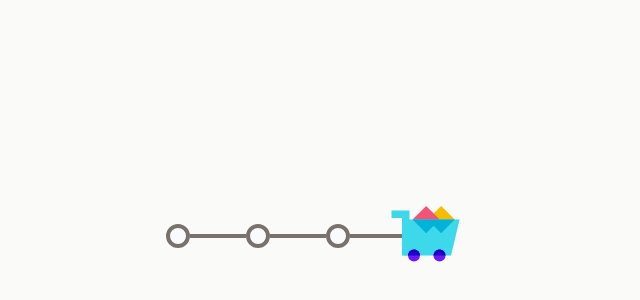
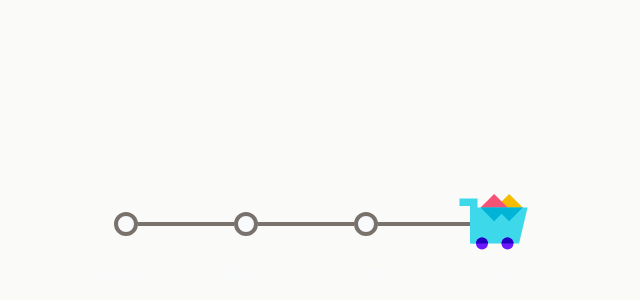
Before and after one commit to makindajack/purple-cart, a website built with Vite: page index.html in a window 1280 px wide. Shown: the part 164-464 px from the top of the page, without its empty margins (318-958 px from the left). Built offline with nearby package versions, Linux system fonts and the light colour scheme.

Commit message:
wip: added some contents
text, alignment, etc...

```diff
--- a/index.html
+++ b/index.html
@@ -2,7 +2,7 @@
 <html lang="en">
   <head>
     <meta charset="UTF-8" />
-    <link rel="icon" type="image/svg+xml" href="/vite.svg" />
+    <link rel="icon" type="image/svg+xml" href="./icon/shopping/cart.svg" />
     <meta name="viewport" content="width=device-width, initial-scale=1.0" />
     <title>Vite App</title>
     <link rel="stylesheet" href="style.css" />
@@ -11,23 +11,34 @@
     <section
       class="container mx-auto h-screen flex justify-center items-center"
     >
-      <div class="flex justify-center items-center">
+      <div class="flex flex-col">
+        <div class="flex justify-center items-center ml-4">
           <div
             class="bg-slate-50 border-4 border-stone-500 p-2 rounded-3xl"
           ></div>
-        <div class="w-14 bg-stone-500 h-1"></div>
+          <div class="w-24 bg-stone-500 h-1"></div>
           <div
             class="bg-slate-50 border-4 border-stone-500 p-2 rounded-3xl"
           ></div>
-        <div class="w-14 bg-stone-500 h-1"></div>
+          <div class="w-24 bg-stone-500 h-1"></div>
           <div
             class="bg-slate-50 border-4 border-stone-500 p-2 rounded-3xl"
           ></div>
-        <div class="w-14 bg-stone-500 h-1"></div>
+          <div class="w-24 bg-stone-500 h-1"></div>
           <img
-          src="./public/icon/shopping/buying.svg"
+            src="./icon/shopping/buying.svg"
             class="w-auto h-[72px] -translate-x-4"
           />
+        </div>
+        <div class="flex justify-between items-center gap-6 mr-9">
+          <div class="text-slate-50 capitalize">setup</div>
+
+          <div class="text-slate-50 capitalize">billing</div>
+
+          <div class="text-slate-50 capitalize">order</div>
+
+          <div class="text-slate-50 capitalize">done</div>
+        </div>
       </div>
     </section>
   </body>
```
Lines whose indentation alone changed are shown as unchanged.
